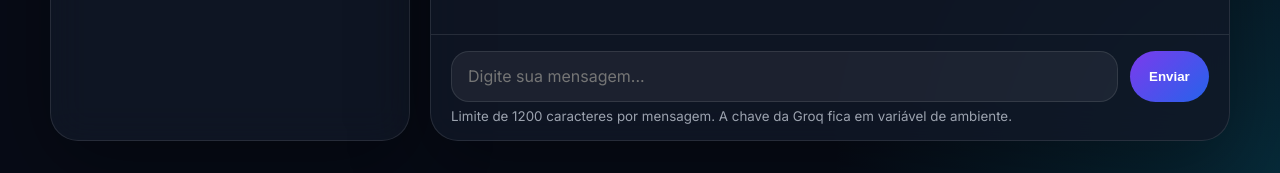
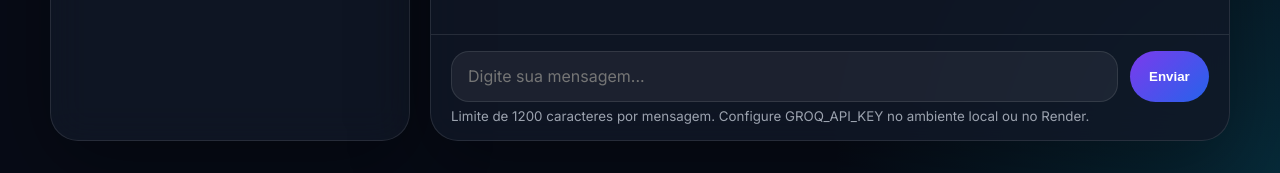
Before and after one commit to boy802/IA-teste, a Flask app: page / in a window 1280 px wide. Shown: the part 643-816 px from the top of the page. Run offline with Flask 3, Linux system fonts and the light colour scheme.

Commit message:
Resolve deployment config conflicts

```diff
--- a/app.py
+++ b/app.py
@@ -29,6 +29,8 @@ AI_NAME = "EduAI"
 MAX_MESSAGE_LENGTH = 1200
 MAX_HISTORY_MESSAGES = 20
 SEARCH_TIMEOUT = 8
+GROQ_BASE_URL = os.environ.get("GROQ_BASE_URL", "https://api.groq.com/openai/v1")
+GROQ_MODEL = os.environ.get("GROQ_MODEL", "llama-3.1-8b-instant")
 
 
 def get_history() -> List[Dict[str, str]]:
@@ -147,10 +149,10 @@ def generate_ai_response(user_message: str) -> Dict[str, Any]:
     try:
         client = OpenAI(
             api_key=api_key,
-            base_url=os.environ.get("GROQ_BASE_URL", "https://api.groq.com/openai/v1"),
+            base_url=GROQ_BASE_URL,
         )
         completion = client.chat.completions.create(
-            model=os.environ.get("GROQ_MODEL", "llama-3.1-8b-instant"),
+            model=GROQ_MODEL,
             messages=build_prompt(user_message, search_results),
             temperature=0.7,
             max_tokens=700,
--- a/render.yaml
+++ b/render.yaml
@@ -14,3 +14,5 @@ services:
         sync: false
       - key: GROQ_MODEL
         value: llama-3.1-8b-instant
+      - key: GROQ_BASE_URL
+        value: https://api.groq.com/openai/v1
--- a/requirements.txt
+++ b/requirements.txt
@@ -1,5 +1,5 @@
 Flask==3.0.3
 gunicorn==22.0.0
-openai>=1.51.2,<2.0.0
+openai==1.51.2
 requests==2.32.3
 beautifulsoup4==4.12.3
--- a/templates/index.html
+++ b/templates/index.html
@@ -50,7 +50,7 @@
         <textarea id="messageInput" maxlength="1200" rows="1" placeholder="Digite sua mensagem..." required></textarea>
         <button type="submit" aria-label="Enviar mensagem">Enviar</button>
       </form>
-      <small class="hint">Limite de 1200 caracteres por mensagem. A chave da Groq fica em variável de ambiente.</small>
+      <small class="hint">Limite de 1200 caracteres por mensagem. Configure GROQ_API_KEY no ambiente local ou no Render.</small>
     </section>
   </main>
 
```
